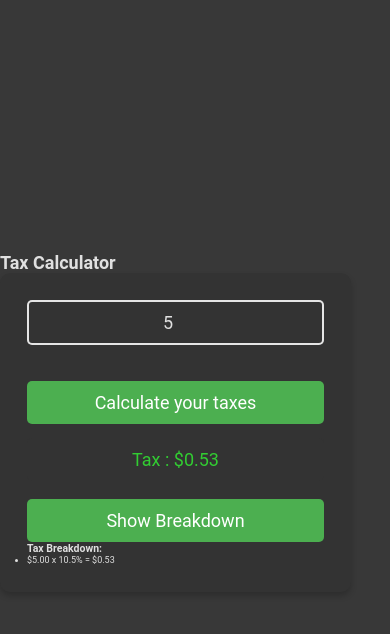
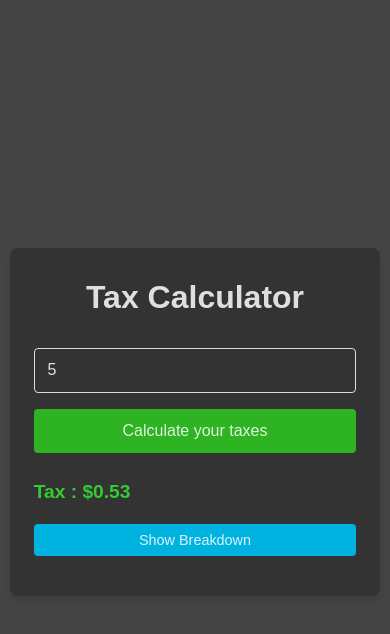
Before and after one commit to NguyenLongHaiFX29559/Tax-Calculator-NZ, a plain HTML site: page index.html in a window 390 px wide. Both pictures are taken after typing "5" into the empty fields and a click on the button "Calculate your taxes". Drawn offline with Linux system fonts and the light colour scheme.

Commit message:
Update style.css

```diff
--- a/style.css
+++ b/style.css
@@ -1,101 +1,144 @@
 * {
-  box-sizing: border-box;
   margin: 0;
   padding: 0;
-  transition: 0.3s all;
-  font-family: "Roboto", sans-serif;
-}
-
-html {
-  font-size: 62.5%;
-  background-color: #383838;
-  color: #e0e0e0;
+  box-sizing: border-box;
+  transition: all 0.3s;
 }
 
 body {
+  font-family: "Arial", sans-serif;
+  line-height: 1.6;
+  color: #333;
+  background-color: #444;
   display: flex;
   justify-content: center;
   align-items: center;
   min-height: 100vh;
 }
 
-.taxes {
+.container {
   background-color: #333;
-  border-radius: 10px;
-  box-shadow: 0 4px 6px rgba(0, 0, 0, 0.2);
-  padding: 3rem;
-  width: 100%;
-  max-width: 60rem;
+  padding: 2rem;
+  border-radius: 8px;
+  box-shadow: 0 4px 6px rgba(0, 0, 0, 0.1);
+  width: 90%;
+  max-width: 500px;
 }
 
-input {
-  border: 2px solid #ffffffde;
-  background-color: #333333;
-  color: #e0e0e0;
+h1 {
   text-align: center;
-  font-size: 2rem;
-  width: 100%;
-  height: 5rem;
-  border-radius: 5px;
-  margin-bottom: 2rem;
+  margin-bottom: 1.5rem;
+  color: #ffffffd8;
 }
 
-input:focus {
-  outline: none;
-  border-color: #45a049;
-  box-shadow: 0 0 0 2px rgba(76, 175, 80, 0.2);
+.taxes {
+  display: flex;
+  flex-direction: column;
+}
+
+input[type="number"] {
+  padding: 0.8rem;
+  margin-bottom: 1rem;
+  border: 1px solid #ddd;
+  border-radius: 4px;
+  font-size: 1rem;
+  background-color: #333;
+  color: #ffffffd8;
 }
 
 input::placeholder {
-  color: #888888;
+  color: #ddd;
 }
 
-input::before {
-  content: "$";
-  position: absolute;
-  left: 1rem;
-  top: 50%;
-  transform: translateY(-50%);
-  color: #888888;
+button {
+  padding: 0.8rem;
+  background-color: #2eb322;
+  color: #ffffffd8;
+  border: none;
+  border-radius: 4px;
+  cursor: pointer;
+  transition: background-color 0.3s ease;
+  font-size: 1rem;
+}
+
+button:hover {
+  background-color: #1a7c17;
+}
+
+.results {
+  margin-top: 1.5rem;
 }
 
 .tax {
-  background-color: #333333;
-  color: #e0e0e0;
-  font-size: 2rem;
-  width: 100%;
-  height: 4.8rem;
-  margin-top: 1.5rem;
-  text-align: center;
-  line-height: 4.8rem;
-  border-radius: 5px;
+  font-size: 1.2rem;
+  font-weight: bold;
+  margin-bottom: 1rem;
+  color: #ffffffd8;
 }
 
-button {
-  background-color: #4caf50;
-  border: none;
-  color: #ffffff;
-  font-size: 2rem;
+.toggle-btn {
+  background-color: #ecf0f1;
+  color: #2c3e50;
+  padding-bottom: 5rem;
+  font-size: 1.2rem;
+  margin-bottom: 1rem;
   width: 100%;
-  height: 4.8rem;
-  margin-top: 2rem;
-  text-align: center;
-  border-radius: 5px;
-  cursor: pointer;
-  transition: background-color 0.3s, scale 0.3s;
 }
 
-button:hover {
-  background-color: #45a049;
-  scale: 1.025;
+.toggle-btn:hover {
+  background-color: #bdc3c7;
 }
 
-@media (max-width: 768px) {
-  html {
-    font-size: 56.25%;
-  }
+.hidden {
+  display: none;
+}
 
-  .taxes {
-    width: 90%;
+h3 {
+  margin-bottom: 0.5rem;
+  color: #ffffffd8;
+}
+
+ul {
+  list-style-type: none;
+  padding-left: 1rem;
+}
+
+li {
+  margin-bottom: 0.5rem;
+  font-size: 0.9rem;
+  color: #ffffffd8;
+}
+
+.toggle-btn {
+  background-color: #00b2df;
+  color: #ffffffd8;
+  padding: 0.5rem 1rem;
+  font-size: 0.9rem;
+  margin-bottom: 1rem;
+}
+
+.toggle-btn:hover {
+  background-color: #0072be;
+}
+
+.hidden {
+  display: none;
+}
+
+ul {
+  list-style-type: none;
+  padding-left: 1rem;
+}
+
+li {
+  margin-bottom: 0.5rem;
+  font-size: 1rem;
+  color: #ffffffad;
+}
+
+@media (max-width: 600px) {
+  .container {
+    width: 95%;
+    padding: 1.5rem;
   }
 }
```
